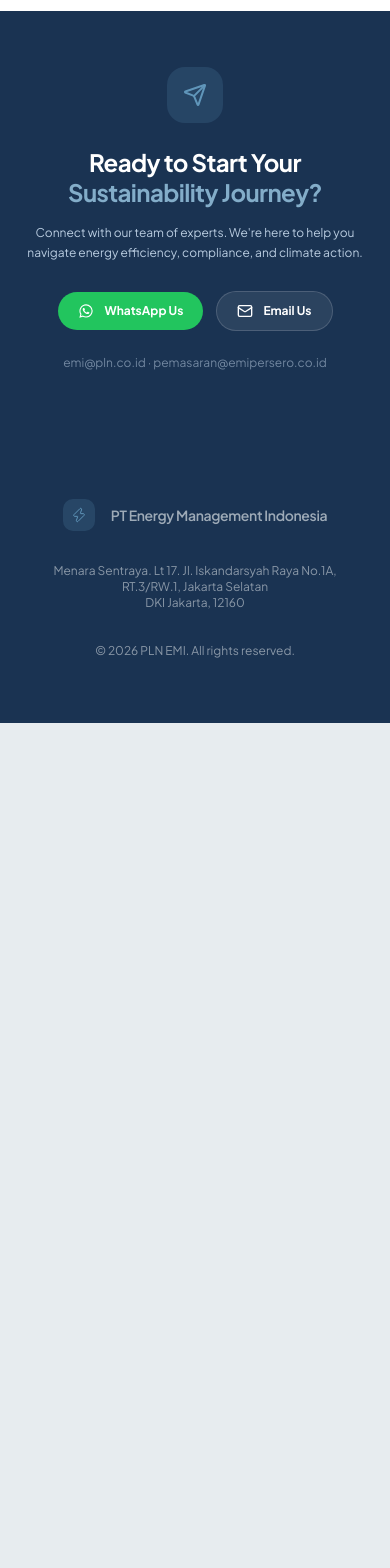
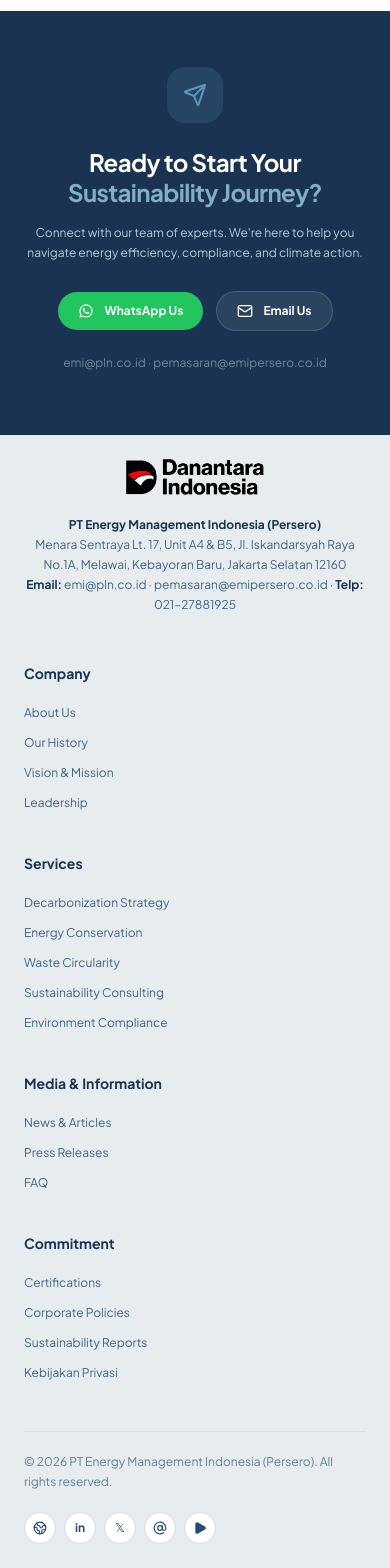
Before and after one commit to haiwazedev/emi-compro, a Next.js app: page / in a window 390 px wide. Shown: the part 10153-11721 px from the top of the page. Before the commit the page ends 10876 px from the top, so only its background shows below. Built offline with nearby package versions, Linux system fonts and the light colour scheme.

Commit message:
feat: new footer ui implementation

```diff
--- a/src/app/globals.css
+++ b/src/app/globals.css
@@ -82,8 +82,14 @@
   --color-footer-background: var(--footer-background);
   --color-footer-foreground: var(--footer-foreground);
   --color-footer-foreground-strong: var(--footer-foreground-strong);
-  --color-footer-logo-background: var(--footer-logo-background);
-  --color-footer-logo-foreground: var(--footer-logo-foreground);
+  --color-footer-muted: var(--footer-muted);
+  --color-footer-divider: var(--footer-divider);
+  --color-footer-link-hover: var(--footer-link-hover);
+  --color-footer-social-background: var(--footer-social-background);
+  --color-footer-social-border: var(--footer-social-border);
+  --color-footer-social-foreground: var(--footer-social-foreground);
+  --color-footer-social-hover: var(--footer-social-hover);
+  --color-footer-social-hover-foreground: var(--footer-social-hover-foreground);
   --font-sans: var(--font-sans);
   --font-display: var(--font-instrument-serif);
   --font-mono:
@@ -247,11 +253,17 @@
   --contact-email-border: rgb(from var(--neutral) r g b / 22%);
   --contact-email-border-hover: rgb(from var(--neutral) r g b / 34%);
   --contact-email-foreground: var(--neutral);
-  --footer-background: var(--accent);
-  --footer-foreground: rgb(from var(--background) r g b / 72%);
-  --footer-foreground-strong: rgb(from var(--background) r g b / 86%);
-  --footer-logo-background: rgb(from var(--secondary) r g b / 20%);
-  --footer-logo-foreground: var(--secondary);
+  --footer-background: var(--background);
+  --footer-foreground: #416384;
+  --footer-foreground-strong: #1a3352;
+  --footer-muted: #5f7e9e;
+  --footer-divider: #d5e1e9;
+  --footer-link-hover: #1a3352;
+  --footer-social-background: var(--neutral);
+  --footer-social-border: #d2dee7;
+  --footer-social-foreground: var(--primary);
+  --footer-social-hover: #dce7ef;
+  --footer-social-hover-foreground: var(--accent);
 }
 
 .dark {
--- /dev/null
+++ b/src/module/layout/components/footer-nav-group.tsx
@@ -0,0 +1,33 @@
+import type { FooterNavGroup as FooterNavGroupData } from "@/module/layout/content/footer";
+
+type FooterNavGroupProps = {
+  group: FooterNavGroupData;
+};
+
+export function FooterNavGroup({ group }: FooterNavGroupProps) {
+  const headingId = `footer-${group.id}-heading`;
+
+  return (
+    <section aria-labelledby={headingId} className="min-w-0 flex-1">
+      <h2
+        className="text-sm font-bold leading-5 text-footer-foreground-strong"
+        id={headingId}
+      >
+        {group.title}
+      </h2>
+
+      <ul className="mt-5 flex flex-col gap-2.5 text-xs leading-5 text-footer-foreground sm:text-sm sm:leading-6">
+        {group.links.map((link) => (
+          <li key={link.label}>
+            <a
+              className="inline-flex rounded-sm transition-colors hover:text-footer-link-hover focus-visible:outline-none focus-visible:ring-2 focus-visible:ring-footer-link-hover/50"
+              href={link.href}
+            >
+              {link.label}
+            </a>
+          </li>
+        ))}
+      </ul>
+    </section>
+  );
+}
--- a/src/module/layout/components/footer.tsx
+++ b/src/module/layout/components/footer.tsx
@@ -1,38 +1,129 @@
-import { Zap } from "lucide-react";
+import { AtSign, Globe2, Play } from "lucide-react";
+import Image from "next/image";
 
+import { FooterNavGroup } from "@/module/layout/components/footer-nav-group";
+import type { FooterSocialIcon } from "@/module/layout/content/footer";
 import { footerContent } from "@/module/layout/content/footer";
+
+function SocialIcon({ icon }: { icon: FooterSocialIcon }) {
+  const iconClassName = "size-3.5 sm:size-4";
+
+  switch (icon) {
+    case "website":
+      return <Globe2 aria-hidden="true" className={iconClassName} />;
+    case "linkedin":
+      return (
+        <span aria-hidden="true" className="text-xs font-bold sm:text-sm">
+          in
+        </span>
+      );
+    case "x":
+      return (
+        <span aria-hidden="true" className="text-xs font-medium sm:text-sm">
+          𝕏
+        </span>
+      );
+    case "email":
+      return <AtSign aria-hidden="true" className={iconClassName} />;
+    case "youtube":
+      return (
+        <Play
+          aria-hidden="true"
+          className={iconClassName}
+          fill="currentColor"
+        />
+      );
+  }
+}
 
 export function Footer() {
   return (
     <footer
       aria-label="Site footer"
-      className="bg-footer-background px-6 py-16 text-footer-foreground sm:px-8 lg:px-10 lg:py-12"
+      className="bg-footer-background px-6 py-6 text-footer-foreground sm:py-10 lg:px-10 lg:py-12"
+      id="footer"
     >
-      <div className="mx-auto grid max-w-7xl gap-8 text-center text-sm leading-7 lg:grid-cols-[1fr_1.4fr_1fr] lg:items-center lg:gap-10 lg:text-left">
-        <div className="flex items-center flex-row justify-center lg:justify-start gap-4">
-          <span
-            aria-hidden="true"
-            className="grid size-8 shrink-0 place-items-center rounded-lg bg-footer-logo-background text-footer-logo-foreground"
+      <div className="mx-auto max-w-6xl">
+        <div className="flex flex-col items-center text-center">
+          <a
+            aria-label="Danantara Indonesia home"
+            className="inline-flex rounded-sm focus-visible:outline-none focus-visible:ring-2 focus-visible:ring-footer-link-hover/50"
+            href="#home"
           >
-            <Zap className="size-4" strokeWidth={1.5} />
-          </span>
+            <Image
+              alt="Danantara Indonesia"
+              className="h-9 w-auto sm:h-10 lg:h-11"
+              height={1073}
+              sizes="(min-width: 1024px) 170px, 145px"
+              src="/danantara_logo.png"
+              width={4090}
+            />
+          </a>
 
-          <p className="text-sm font-semibold tracking-tight text-footer-foreground-strong opacity-75">
-            {footerContent.companyName}
-          </p>
+          <address className="mt-5 max-w-4xl not-italic text-xs leading-5 text-footer-foreground sm:text-sm sm:leading-6">
+            <p className="font-bold text-footer-foreground-strong">
+              {footerContent.companyName}
+            </p>
+            <p>{footerContent.address}</p>
+            <p>
+              <span className="font-bold text-footer-foreground-strong">
+                Email:
+              </span>{" "}
+              {footerContent.emailAddresses.map((email, index) => (
+                <span key={email}>
+                  {index > 0 && " · "}
+                  <a
+                    className="rounded-sm transition-colors hover:text-footer-link-hover focus-visible:outline-none focus-visible:ring-2 focus-visible:ring-footer-link-hover/50"
+                    href={`mailto:${email}`}
+                  >
+                    {email}
+                  </a>
+                </span>
+              ))}
+              {" · "}
+              <span className="font-bold text-footer-foreground-strong">
+                Telp:
+              </span>{" "}
+              <a
+                className="rounded-sm transition-colors hover:text-footer-link-hover focus-visible:outline-none focus-visible:ring-2 focus-visible:ring-footer-link-hover/50"
+                href={footerContent.phoneHref}
+              >
+                {footerContent.phone}
+              </a>
+            </p>
+          </address>
         </div>
 
-        <address className="not-italic text-center text-xs opacity-75">
-          {footerContent.addressLines.map((line) => (
-            <span className="block" key={line}>
-              {line}
-            </span>
-          ))}
-        </address>
+        <nav aria-label="Footer navigation" className="mt-12 lg:mt-14">
+          <div className="flex flex-col gap-10 lg:flex-row lg:gap-8">
+            {footerContent.navGroups.map((group) => (
+              <FooterNavGroup group={group} key={group.id} />
+            ))}
+          </div>
+        </nav>
 
-        <p className="lg:text-right text-xs opacity-75">
-          {footerContent.copyright}
-        </p>
+        <div className="mt-12 flex flex-col gap-5 border-t border-footer-divider pt-5 sm:mt-16 sm:pt-6 lg:flex-row lg:items-center lg:justify-between lg:gap-8">
+          <p className="text-xs leading-5 text-footer-muted sm:text-sm">
+            {footerContent.copyright}
+          </p>
+
+          <ul
+            aria-label="Social and contact links"
+            className="flex items-center gap-2"
+          >
+            {footerContent.socialLinks.map((link) => (
+              <li key={link.label}>
+                <a
+                  aria-label={link.label}
+                  className="flex size-8 items-center justify-center rounded-full border border-footer-social-border bg-footer-social-background text-footer-social-foreground transition-colors hover:border-footer-link-hover hover:bg-footer-social-hover hover:text-footer-social-hover-foreground focus-visible:outline-none focus-visible:ring-2 focus-visible:ring-footer-link-hover/50 sm:size-10"
+                  href={link.href}
+                >
+                  <SocialIcon icon={link.icon} />
+                </a>
+              </li>
+            ))}
+          </ul>
+        </div>
       </div>
     </footer>
   );
--- a/src/module/layout/content/footer.ts
+++ b/src/module/layout/content/footer.ts
@@ -1,8 +1,80 @@
+export type FooterLink = {
+  label: string;
+  href: string;
+};
+
+export type FooterNavGroup = {
+  id: string;
+  title: string;
+  links: readonly FooterLink[];
+};
+
+export type FooterSocialIcon = "website" | "linkedin" | "x" | "email" | "youtube";
+
+export type FooterSocialLink = {
+  label: string;
+  href: string;
+  icon: FooterSocialIcon;
+};
+
+const footerPlaceholderHref = "#footer";
+
 export const footerContent = {
-  companyName: "PT Energy Management Indonesia",
-  addressLines: [
-    "Menara Sentraya. Lt 17. Jl. Iskandarsyah Raya No.1A, RT.3/RW.1, Jakarta Selatan",
-    "DKI Jakarta, 12160",
-  ],
-  copyright: "© 2026 PLN EMI. All rights reserved.",
+  companyName: "PT Energy Management Indonesia (Persero)",
+  address:
+    "Menara Sentraya Lt. 17, Unit A4 & B5, Jl. Iskandarsyah Raya No.1A, Melawai, Kebayoran Baru, Jakarta Selatan 12160",
+  emailAddresses: ["emi@pln.co.id", "pemasaran@emipersero.co.id"],
+  phone: "021–27881925",
+  phoneHref: "tel:+622127881925",
+  copyright:
+    "© 2026 PT Energy Management Indonesia (Persero). All rights reserved.",
+  navGroups: [
+    {
+      id: "company",
+      title: "Company",
+      links: [
+        { label: "About Us", href: "#about" },
+        { label: "Our History", href: "#about" },
+        { label: "Vision & Mission", href: "#about" },
+        { label: "Leadership", href: "#about" },
+      ],
+    },
+    {
+      id: "services",
+      title: "Services",
+      links: [
+        { label: "Decarbonization Strategy", href: "#services" },
+        { label: "Energy Conservation", href: "#services" },
+        { label: "Waste Circularity", href: "#services" },
+        { label: "Sustainability Consulting", href: "#services" },
+        { label: "Environment Compliance", href: "#services" },
+      ],
+    },
+    {
+      id: "media-information",
+      title: "Media & Information",
+      links: [
+        { label: "News & Articles", href: "#articles" },
+        { label: "Press Releases", href: "#articles" },
+        { label: "FAQ", href: "#articles" },
+      ],
+    },
+    {
+      id: "commitment",
+      title: "Commitment",
+      links: [
+        { label: "Certifications", href: "#commitment" },
+        { label: "Corporate Policies", href: "#commitment" },
+        { label: "Sustainability Reports", href: "#commitment" },
+        { label: "Kebijakan Privasi", href: footerPlaceholderHref },
+      ],
+    },
+  ] satisfies readonly FooterNavGroup[],
+  socialLinks: [
+    { label: "Company website", href: footerPlaceholderHref, icon: "website" },
+    { label: "LinkedIn", href: footerPlaceholderHref, icon: "linkedin" },
+    { label: "X", href: footerPlaceholderHref, icon: "x" },
+    { label: "Email", href: footerPlaceholderHref, icon: "email" },
+    { label: "YouTube", href: footerPlaceholderHref, icon: "youtube" },
+  ] satisfies readonly FooterSocialLink[],
 };
```
